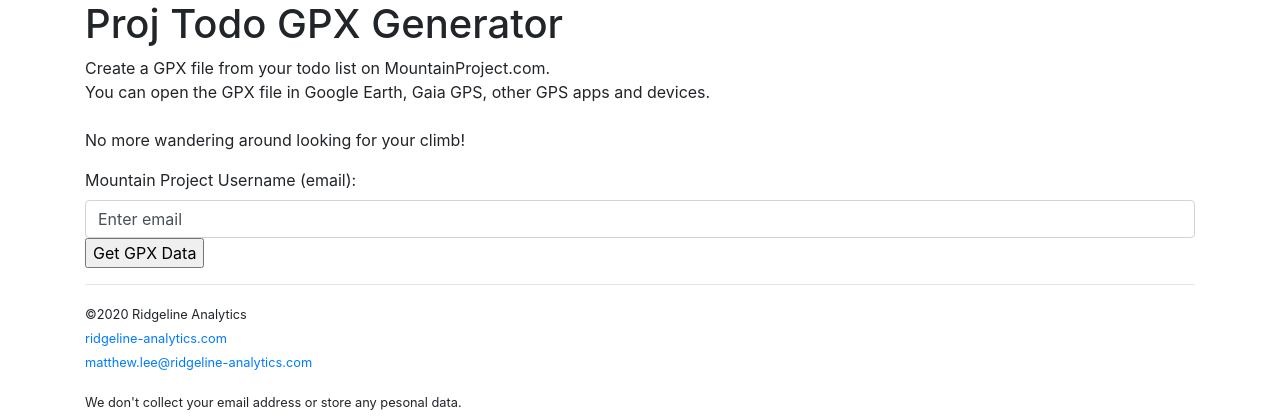
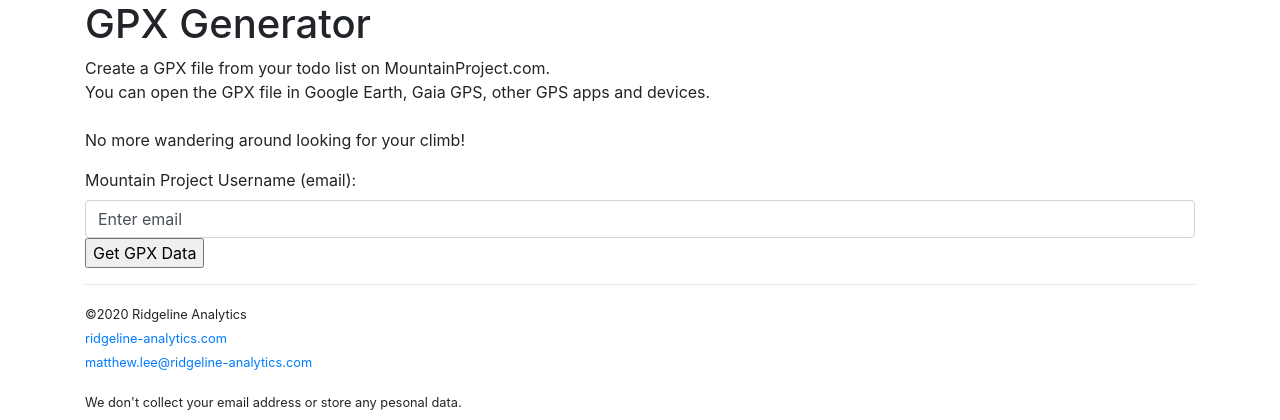
Before and after one commit to Matthew-P-Lee/MP-GPX, a Flask app: page / in a window 1280 px wide. Shown: the top 420 px of the page. Run offline with Flask 2, Linux system fonts and the light colour scheme; some libraries are stand-ins or nearby versions.

Commit message:
template edit

```diff
--- a/templates/main.html
+++ b/templates/main.html
@@ -4,7 +4,7 @@
 <head>
   <meta charset="utf-8">
 
-  <title>MP Todo GPX Generator by Ridgeline Analytics</title>
+  <title>GPX Generator by Ridgeline Analytics</title>
 
   <meta name="description" content="MP Todo GPX Generator lets you generate a GPX file from your todo list on Mountain Project." />
   <meta name="author" content="Matthew Lee">
@@ -15,7 +15,7 @@
 
 <body>
 	<div class="container">
-		<h1>Proj Todo GPX Generator</h1>
+		<h1>GPX Generator</h1>
 
 	  	{% if error %}
      	 	<div class="alert alert-danger" role="alert">{{error}}</div>
```
